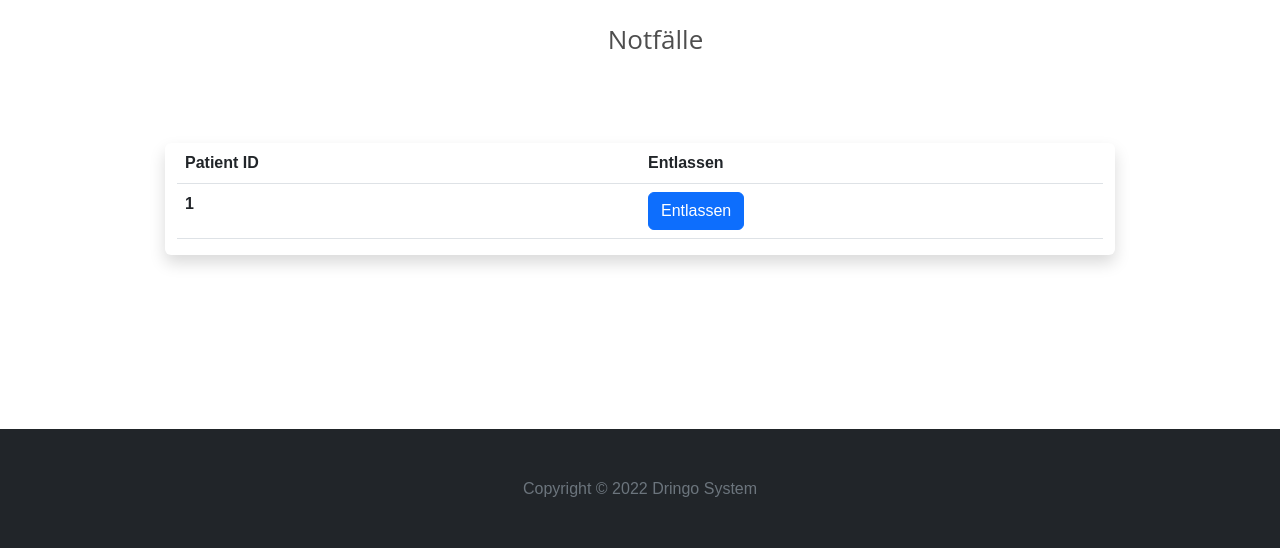
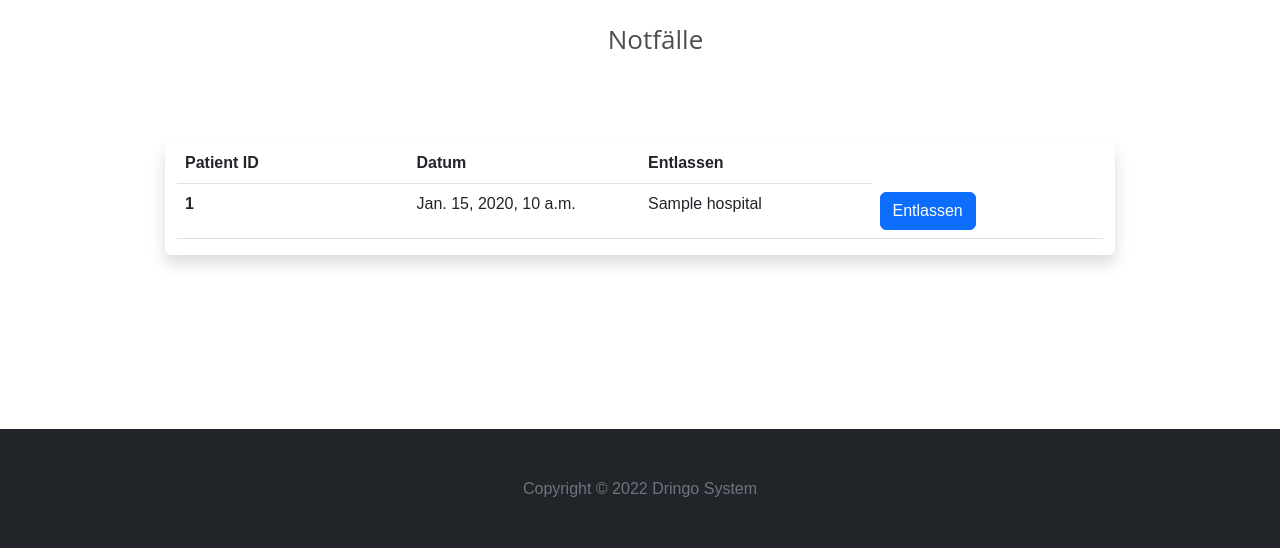
Before and after one commit to OrPh4ns/dringo, a Django app: page /notfalls in a window 1280 px wide. Shown: the part 167-715 px from the top of the page. Run offline with Django 4.2, Linux system fonts and the light colour scheme; a user stored in the database is signed in; tables that the repository leaves empty hold one stand-in row (values such as "Sample post"); some libraries are stand-ins or nearby versions.

Commit message:
update emerg template

```diff
--- a/templates/emergs.html
+++ b/templates/emergs.html
@@ -20,6 +20,7 @@
                                 <thead>
                                 <tr>
                                     <th scope="col" class="col-3">Patient ID</th>
+                                    <th scope="col" class="col-3">Datum</th>
                                     <th scope="col" class="col-3">Entlassen</th>
                                 </tr>
                                 </thead>
@@ -28,6 +29,20 @@
                                 {% for emerg in emeges %}
                                     <tr class="mb-5">
                                         <th scope="row" class="col-3">{{ emerg }}</th>
+
+                                        <td class="col-3">
+                                           {{ emerg.created_dt }}
+                                        </td>
+
+                                        <td class="col-3">
+                                        {% for hospital in hospitals %}
+                                            {% if emerg.hospital_id == hospital.id %}
+                                                {{ hospital.name }}
+                                            {% endif %}
+                                        {% endfor %}
+
+
+                                        </td>
                                         <td class="col-3">
                                             <a class="btn btn-primary" href="/remove_emerg/{{ emerg.case_id }}">Entlassen</a>
                                         </td>
```
